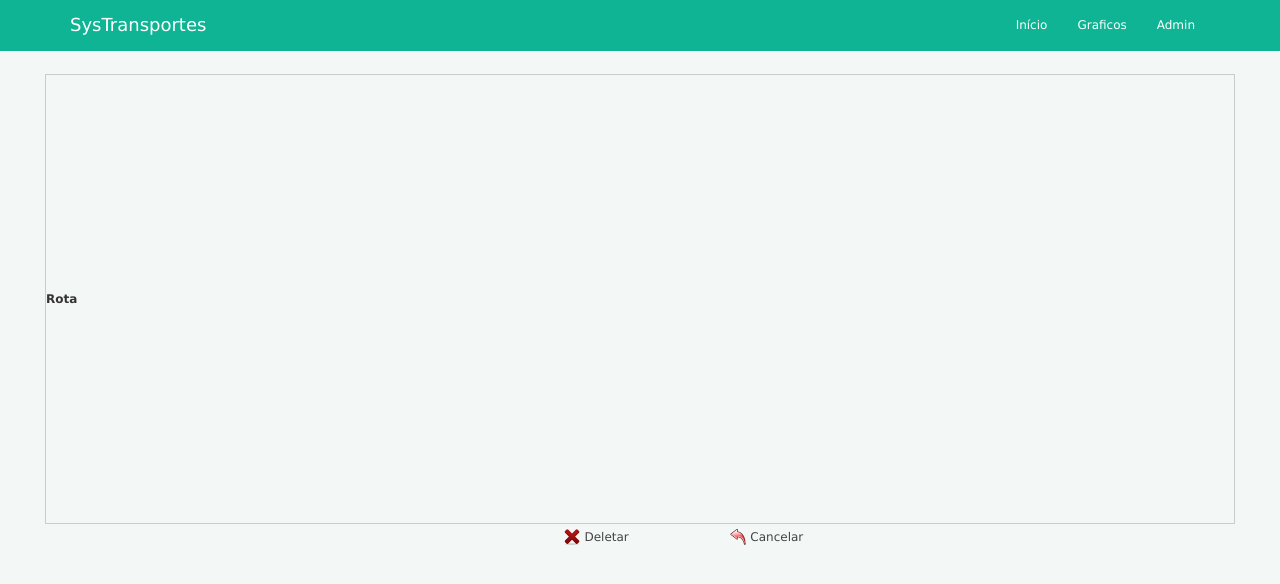
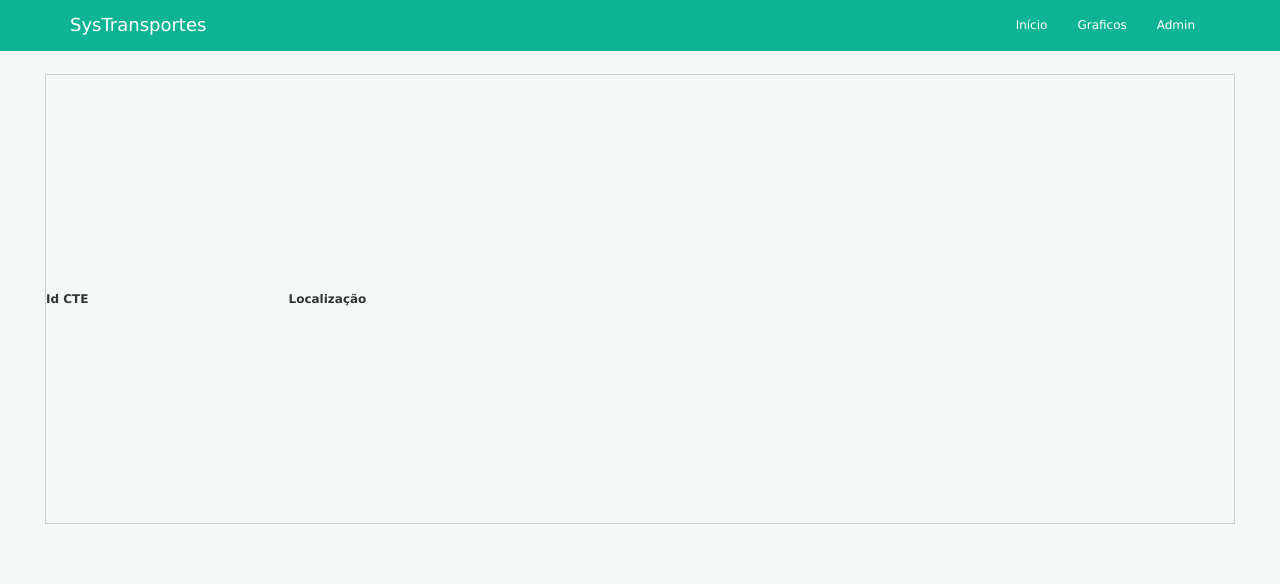
Before and after one commit to marcelloteofilo/systransportes, a PHP site: page /view/rastreamento/telaAdminRastreamento.php in a window 1280 px wide. Shown: the top 584 px of the page. Run offline with PHP 8.4, Linux system fonts and the light colour scheme; lists and menus that the app fills with data are empty; some libraries are stand-ins or nearby versions.

Commit message:
Alteração

```diff
--- a/js/scriptsRastreamento.js
+++ b/js/scriptsRastreamento.js
@@ -28,7 +28,7 @@ function consultaAJAXRastreamento( )
 
     var rotaRastreamento = document.getElementById('rota').value;
 
-    jsonParametros = {incluirRastreamento: 'sim', rota};
+    jsonParametros = {incluirRastreamento: 'sim', rotaRastreamento: 'rota'};
 
     var $xhr = $.getJSON(servicoHttp, jsonParametros);
 
--- a/view/rastreamento/telaAdminRastreamento.php
+++ b/view/rastreamento/telaAdminRastreamento.php
@@ -19,9 +19,9 @@
 
         <script>
 <!-- SCRIPT DO GRAFICO -->
-                < script type = "text/javascript" src = "https://www.google.com/jsapi" ></script>
+            < script type = "text/javascript" src = "https://www.google.com/jsapi" ></script>
         <script type="text/javascript">
-                    google.load("visualization", "1", {packages: ["corechart"]});
+                google.load("visualization", "1", {packages: ["corechart"]});
             google.setOnLoadCallback(drawChart);
             function drawChart() {
 
@@ -46,7 +46,7 @@
         <div class="container">
             <nav class="collapse navbar-collapse navbar-right" role="navigation">
                 <ul  class="nav navbar-nav">
-                    <li class="current"><a href="../../php.html">Início</a></li>
+                    <li class="current"><a href="../../index.php">Início</a></li>
                     <li><a href="#graficos">Graficos</a></li>
                     <li><a href="../telaAdminSystem.php">Admin</a></li>
 
@@ -67,7 +67,8 @@
     <table id="dg" style="width:1190px; height:450px; border:1px solid #ccc;" idField="id">
         <thead>
             <tr>
-                <th onkeyup="validar(this, 'text');"onblur="" id="rota" name="rota" align ="center" field="rota" width="10" editor="{type:'validatebox',options:{required:true}}">Rota</th>
+                <th field="idCte" width="5">Id CTE</th>
+                <th field="localizacao" width="100">Localização</th>
             </tr>
         </thead>
     </table>
@@ -75,11 +76,11 @@
     <div id="toolbar" align="center">
         <!--<a href="#" class="easyui-linkbutton" iconCls="icon-users-add-icon" plain="true" onclick="javascript:$('#dg').edatagrid('addRow')">Criar Rastreamento</a>-->
         <!--&nbsp;&nbsp;&nbsp;&nbsp;&nbsp;&nbsp;&nbsp;&nbsp;&nbsp;&nbsp;&nbsp;&nbsp;&nbsp;&nbsp;&nbsp;&nbsp;&nbsp;&nbsp;&nbsp;&nbsp;&nbsp;&nbsp;-->
-        <!--<a href="#" class="easyui-linkbutton" iconCls="icon-save-as-icon" plain="true" onclick="javascript:$('#dg').edatagrid('saveRow')">Salvar</a>-->
+        <!--<a href="#" class="easyui-linkbutton" iconCls="icon-save-as-icon" plain="true" onclick="javascript:$('#dg').edatagrid('saveRow')">Salvar</a>
         &nbsp;&nbsp;&nbsp;&nbsp;&nbsp;&nbsp;&nbsp;&nbsp;&nbsp;&nbsp;&nbsp;&nbsp;&nbsp;&nbsp;&nbsp;&nbsp;&nbsp;&nbsp;&nbsp;&nbsp;&nbsp;&nbsp;
         <a href="#" class="easyui-linkbutton" iconCls="icon-delete-icon" plain="true" onclick="javascript:$('#dg').edatagrid('destroyRow')">Deletar</a>
         &nbsp;&nbsp;&nbsp;&nbsp;&nbsp;&nbsp;&nbsp;&nbsp;&nbsp;&nbsp;&nbsp;&nbsp;&nbsp;&nbsp;&nbsp;&nbsp;&nbsp;&nbsp;&nbsp;&nbsp;&nbsp;&nbsp;
-        <a href="#" class="easyui-linkbutton" iconCls="icon-undo" plain="true" onclick="javascript:$('#dg').edatagrid('cancelRow')">Cancelar</a>
+        <a href="#" class="easyui-linkbutton" iconCls="icon-undo" plain="true" onclick="javascript:$('#dg').edatagrid('cancelRow')">Cancelar</a>-->
     </div>
 </center>
 
```
Also changed, not shown: 2 other files.
